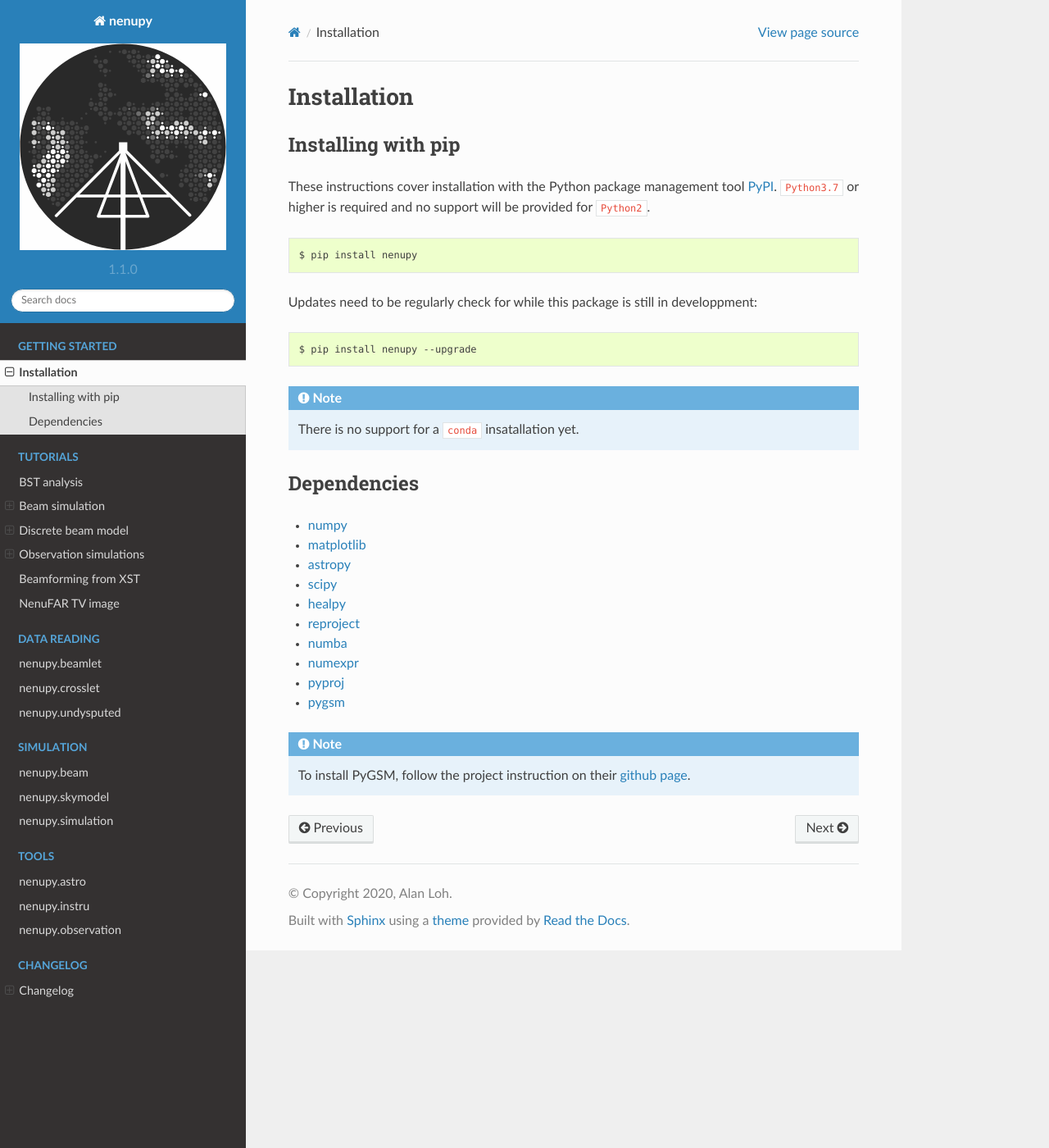
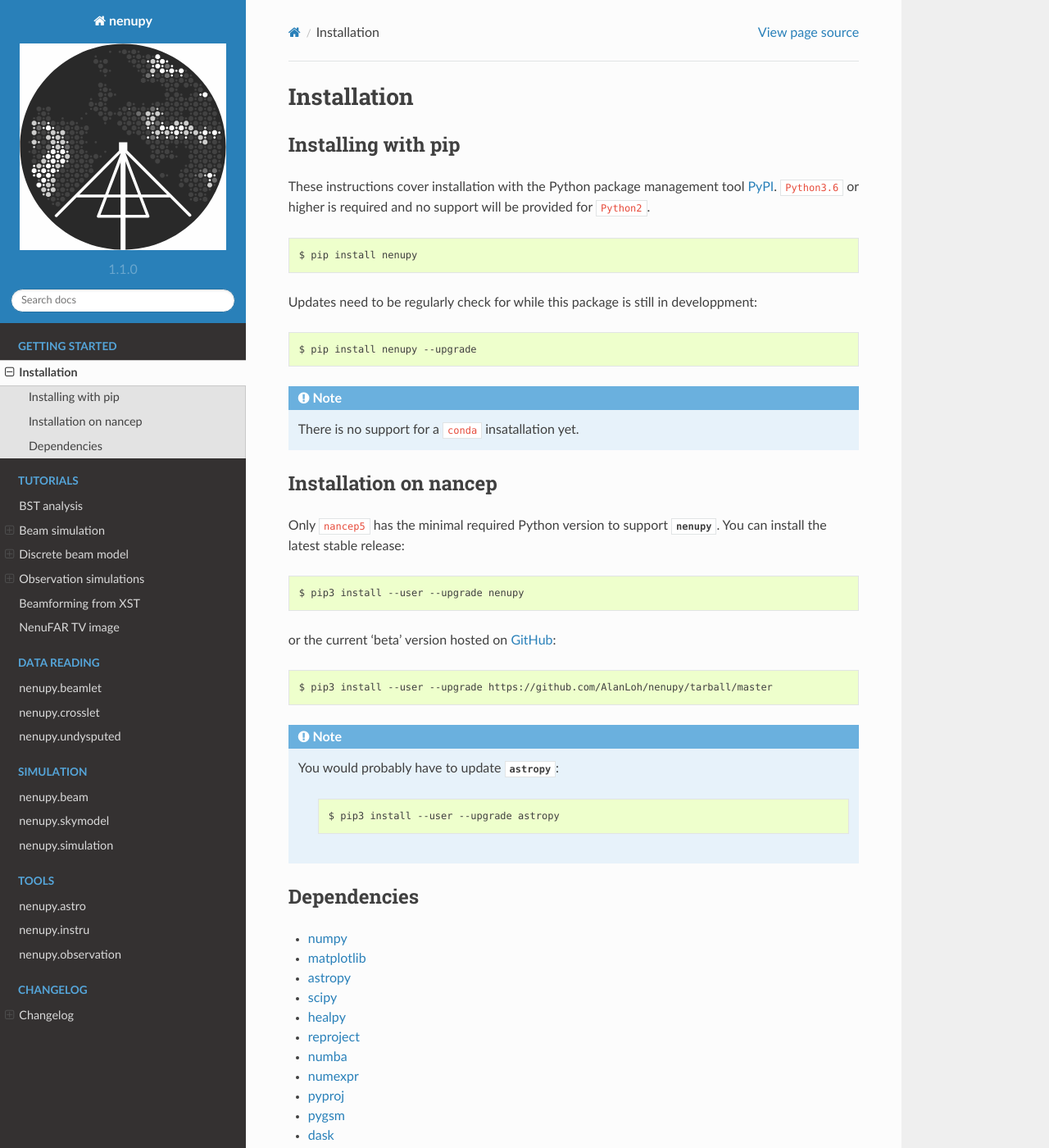
Before and after one commit to AlanLoh/nenupy, a Sphinx documentation site: the page built from docs/install.rst, in a window 1280 px wide and 1400 px high. Shown: the whole window at 82% size. Built offline with Sphinx 7.4.7 and the Read the Docs theme 2.0.0, drawn with Linux system fonts in a browser that asks for light colours.

Commit message:
Installation instruction on nancep

```diff
--- a/docs/index.rst
+++ b/docs/index.rst
@@ -43,9 +43,6 @@ Finally, observations can then be simulated using the simulated beam and a sky m
          url          = {https://doi.org/10.5281/zenodo.3775196}
       }
 
-
-.. seealso::
-   `nenupytf <https://nenupytf.readthedocs.io/en/latest/>`_, the Python package to read high-rate time-frequency data from the *UnDySPuTeD* NenuFAR backend.
 
 .. _getting-started:
 
--- a/docs/install.rst
+++ b/docs/install.rst
@@ -6,7 +6,7 @@ Installing with pip
 
 These instructions cover installation with the Python package
 management tool `PyPI <https://pypi.org/project/nenupytf/>`_.
-``Python3.7`` or higher is required and no support will be provided for ``Python2``.
+``Python3.6`` or higher is required and no support will be provided for ``Python2``.
 
 .. code-block:: bash
 
@@ -23,6 +23,31 @@ Updates need to be regularly check for while this package is still in developpme
     There is no support for a ``conda`` insatallation yet.
 
 
+Installation on nancep
+----------------------
+
+Only ``nancep5`` has the minimal required Python version to support `nenupy`. You can install the latest stable release:
+
+.. code-block:: bash
+
+   $ pip3 install --user --upgrade nenupy
+
+or the current 'beta' version hosted on `GitHub <https://github.com/AlanLoh/nenupy>`_:
+
+.. code-block:: bash
+
+   $ pip3 install --user --upgrade https://github.com/AlanLoh/nenupy/tarball/master
+
+.. note::
+
+    You would probably have to update `astropy`:
+
+        .. code-block:: bash
+
+           $ pip3 install --user --upgrade astropy
+
+
+
 Dependencies
 ------------
 
@@ -36,6 +61,11 @@ Dependencies
 * `numexpr <https://numexpr.readthedocs.io/projects/NumExpr3/en/latest/index.html>`_
 * `pyproj <https://pyproj4.github.io/pyproj/stable/index.html>`_
 * `pygsm <https://github.com/telegraphic/PyGSM>`_
+* `dask <https://dask.org/>`_
+* `astroplan <https://astroplan.readthedocs.io/en/latest/>`_
+* `mocpy <https://cds-astro.github.io/mocpy/>`_
+* `pyvo <https://pyvo.readthedocs.io/en/latest/>`_
+
 
 .. note::
     To install PyGSM, follow the project instruction on their `github page <https://github.com/telegraphic/PyGSM>`_.
```
